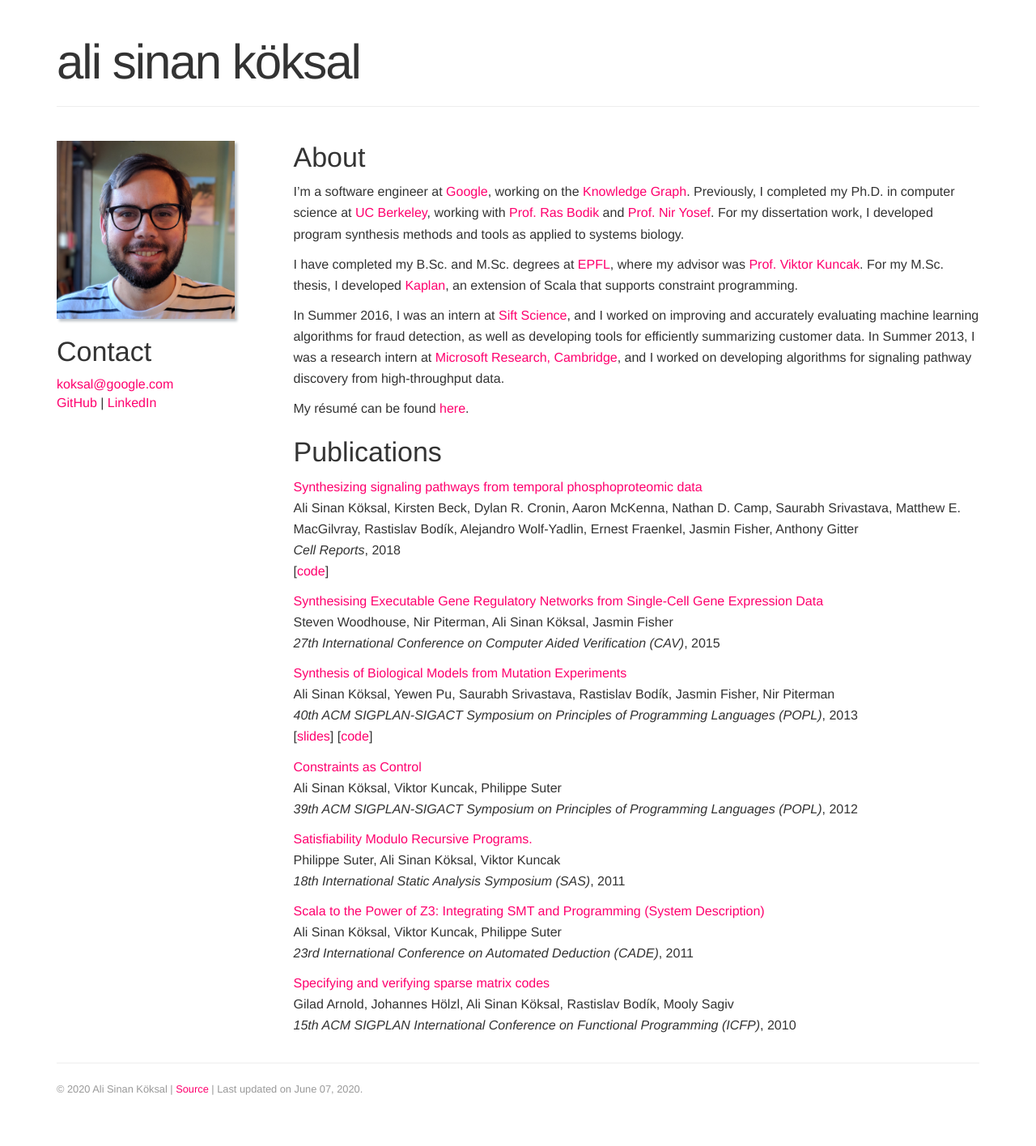
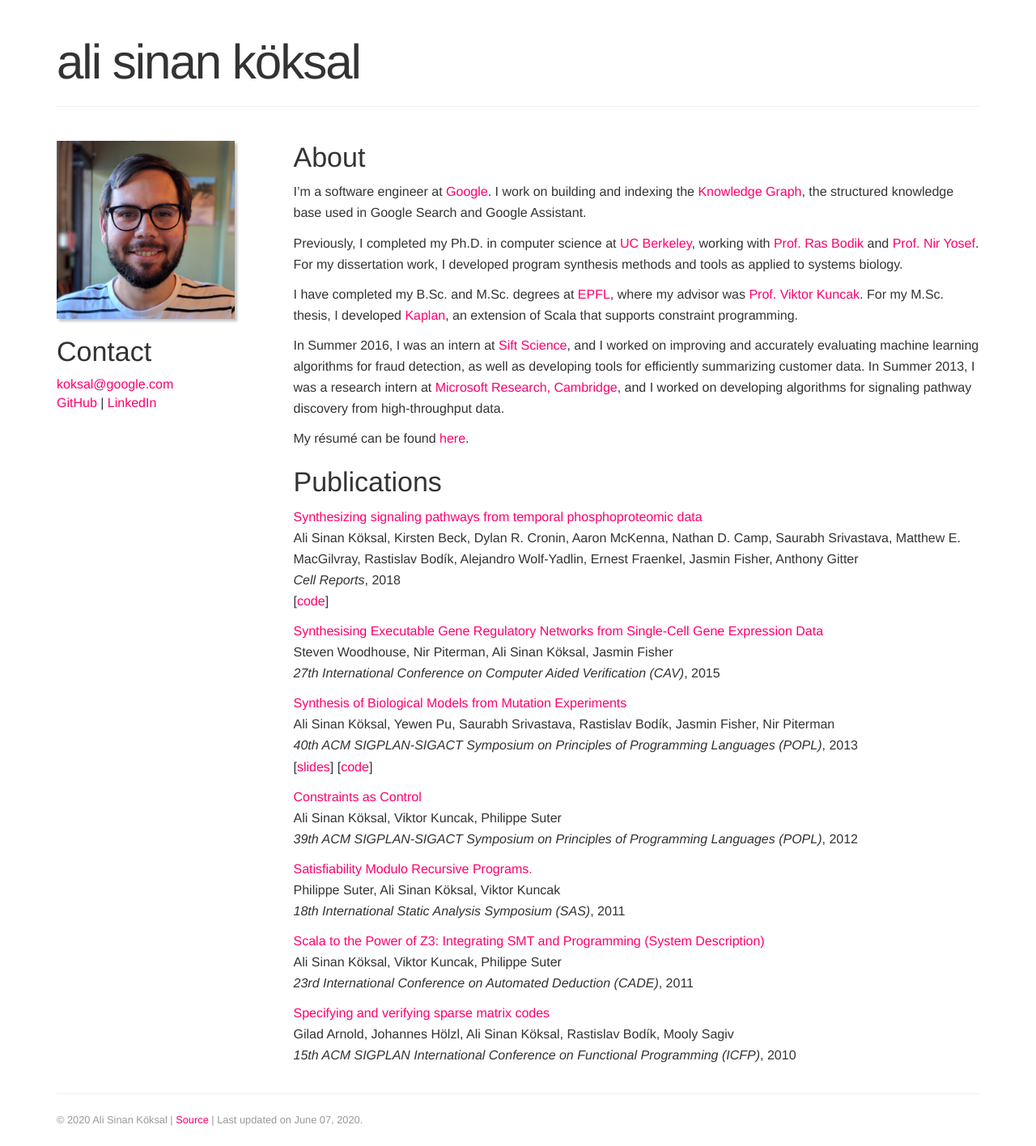
Before and after one commit to koksal/koksal.github.io, a Jekyll site: the page built from index.md, in a window 1280 px wide. Shown: the whole page at 81% size. Built offline with Jekyll 4.4.1, drawn with Linux system fonts in a browser that asks for light colours; some web fonts are replaced; before the commit the page ends 1379 px from its top, so only the background shows below that.

Commit message:
Update index.md

```diff
--- a/index.md
+++ b/index.md
@@ -2,7 +2,9 @@
 layout: default
 ---
 
-I'm a software engineer at [Google], working on the [Knowledge Graph][kg]. Previously, I completed my Ph.D. in computer science at [UC Berkeley], working with [Prof. Ras Bodik][bodik] and [Prof. Nir Yosef][yosef]. For my dissertation work, I developed program synthesis methods and tools as applied to systems biology.
+I'm a software engineer at [Google]. I work on building and indexing the [Knowledge Graph][kg], the structured knowledge base used in Google Search and Google Assistant.
+
+Previously, I completed my Ph.D. in computer science at [UC Berkeley], working with [Prof. Ras Bodik][bodik] and [Prof. Nir Yosef][yosef]. For my dissertation work, I developed program synthesis methods and tools as applied to systems biology.
 
 I have completed my B.Sc. and M.Sc. degrees at [EPFL], where my advisor was [Prof. Viktor Kuncak][kuncak]. For my M.Sc. thesis, I developed [Kaplan], an extension of Scala that supports constraint programming.
 
@@ -11,7 +13,7 @@ In Summer 2016, I was an intern at [Sift Science], and I worked on improving and
 My résumé can be found [here][resume].
 
 [Google]: https://www.google.com/
-[kg]: https://www.google.com/intl/en_us/insidesearch/features/search/knowledge.html
+[kg]: https://googleblog.blogspot.com/2012/05/introducing-knowledge-graph-things-not.html
 [EPFL]: http://www.epfl.ch
 [UC Berkeley]: http://www.eecs.berkeley.edu
 [Sift Science]: https://siftscience.com
```
